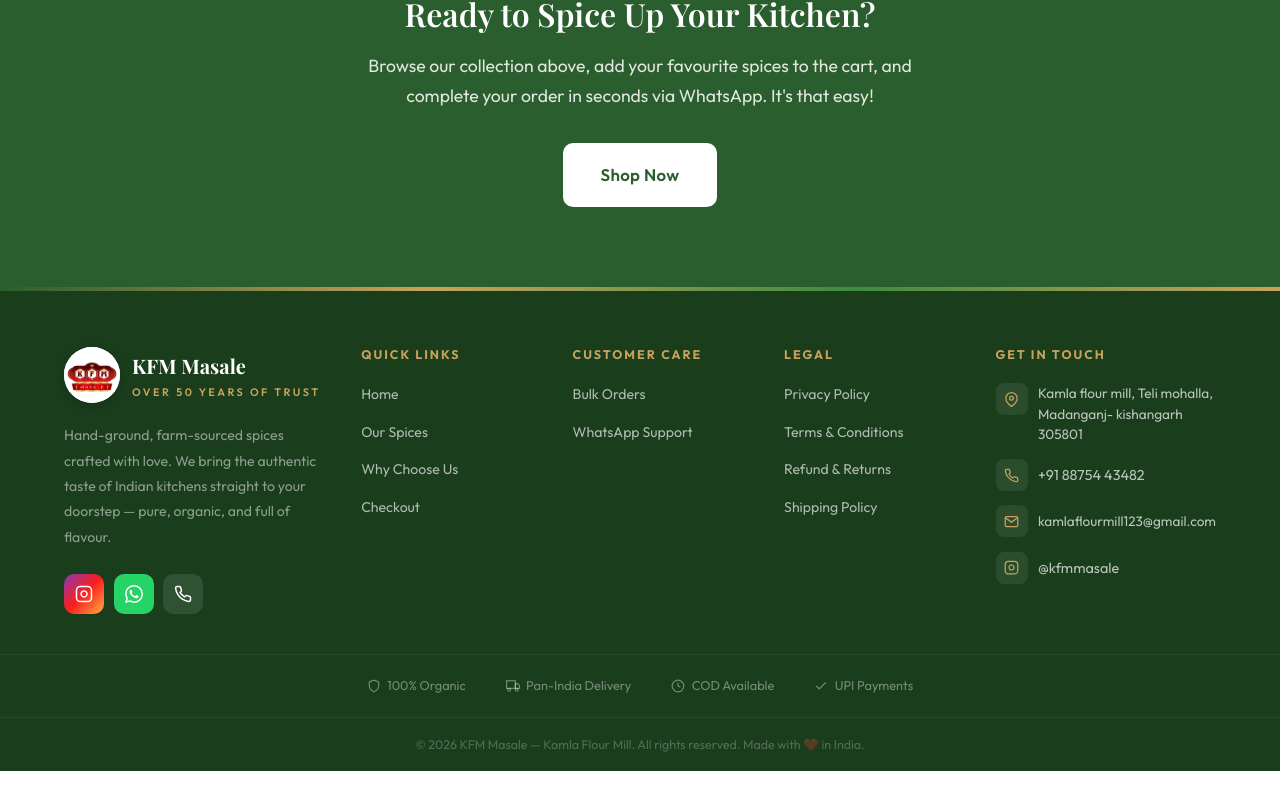
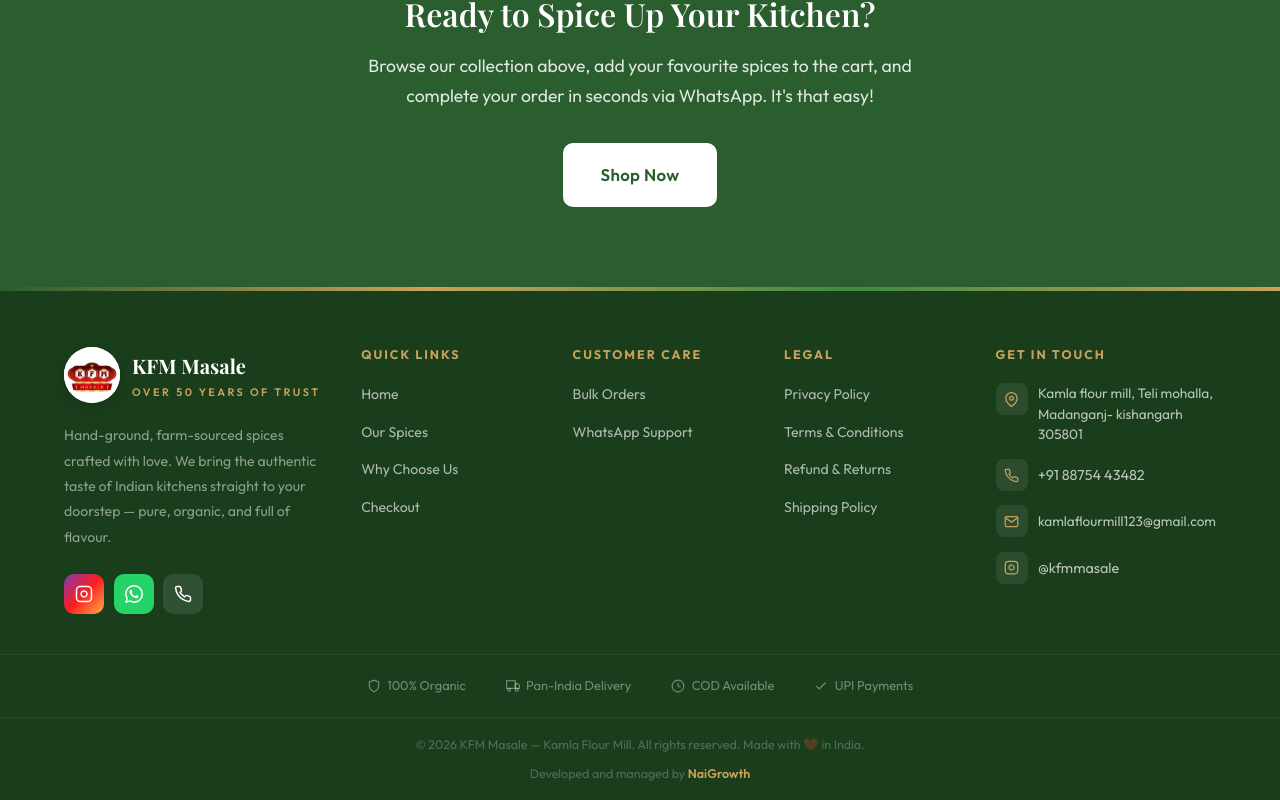
Before and after one commit to naitikvj31/kfm-masale-store, a Next.js app: page / in a window 1280 px wide. Shown: the part 2046-2846 px from the top of the page. Before the commit the page ends 2817 px from the top, so only its background shows below. Built offline with nearby package versions, Linux system fonts and the light colour scheme; no server answers; the database is empty; a web font is replaced by a local one.

Commit message:
Add NaiGrowth branding to footer

```diff
--- a/components/Footer.js
+++ b/components/Footer.js
@@ -265,9 +265,17 @@
                     padding: '1rem',
                     textAlign: 'center',
                     fontSize: '0.78rem',
-                    color: 'rgba(255,255,255,0.25)'
+                    color: 'rgba(255,255,255,0.25)',
+                    display: 'flex',
+                    flexDirection: 'column',
+                    gap: '0.5rem'
                 }}>
-                    &copy; {new Date().getFullYear()} KFM Masale — Kamla Flour Mill. All rights reserved. Made with ❤️ in India.
+                    <div>
+                        &copy; {new Date().getFullYear()} KFM Masale — Kamla Flour Mill. All rights reserved. Made with ❤️ in India.
+                    </div>
+                    <div>
+                        Developed and managed by <a href="https://naigrowth.com" target="_blank" rel="noopener noreferrer" style={{ color: 'var(--color-accent)', textDecoration: 'none', fontWeight: 600 }}>NaiGrowth</a>
+                    </div>
                 </div>
             </div>
         </footer>
```
